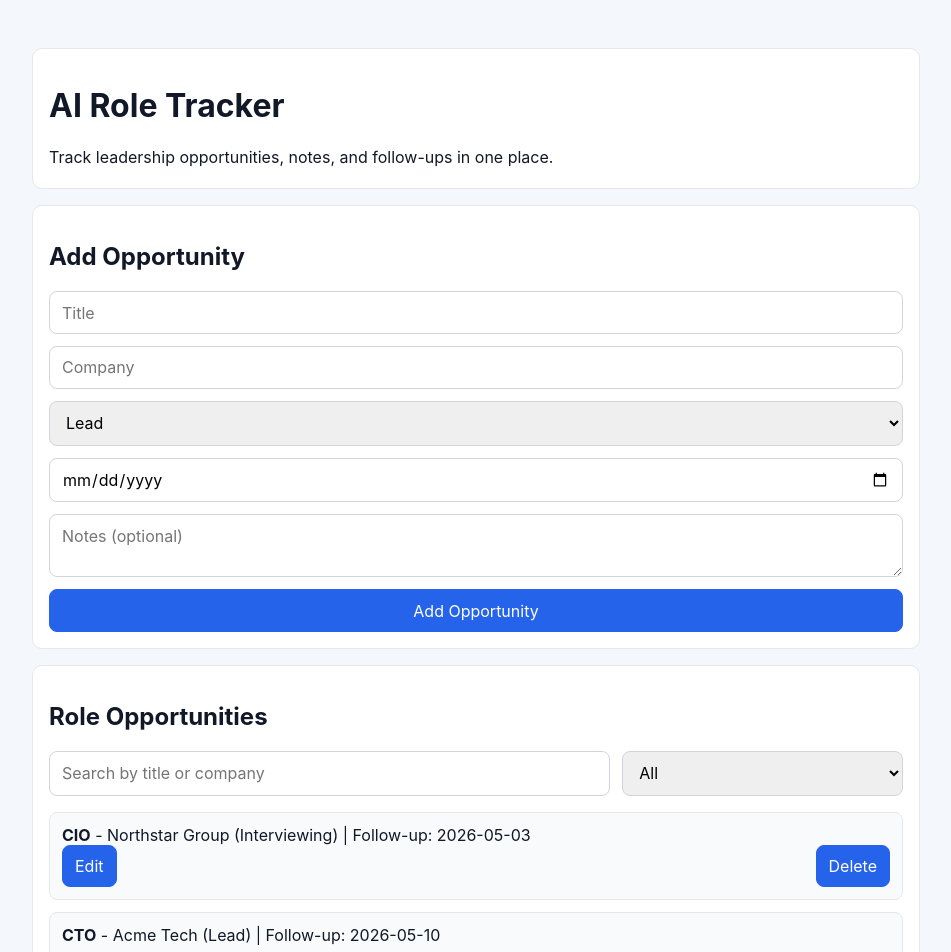
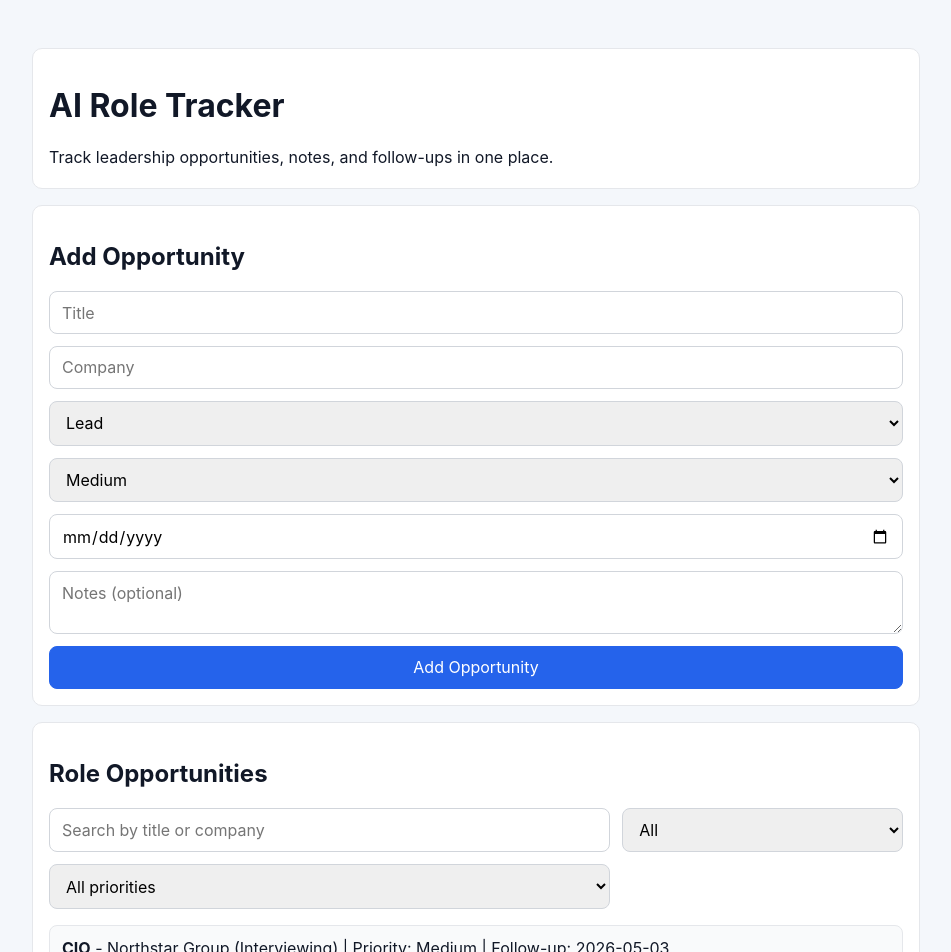
Before and after one commit to georgevlas/ai-role-tracker, a Next.js app: page / in a window 1280 px wide. Shown: the top 952 px of the page, without its empty margins (164-1115 px from the left). Built offline with nearby package versions, Linux system fonts and the light colour scheme.

Commit message:
Add opportunity priority

```diff
--- a/app/page.tsx
+++ b/app/page.tsx
@@ -3,12 +3,14 @@
 import { FormEvent, useEffect, useState } from "react";
 
 type OpportunityStatus = "Lead" | "Applied" | "Interviewing" | "Offer" | "Closed";
+type OpportunityPriority = "High" | "Medium" | "Low";
 
 type Opportunity = {
   id: string;
   title: string;
   company: string;
   status: OpportunityStatus;
+  priority: OpportunityPriority;
   followUpDate: string;
   notes: string;
 };
@@ -20,6 +22,7 @@ const statusOptions: OpportunityStatus[] = [
   "Offer",
   "Closed"
 ];
+const priorityOptions: OpportunityPriority[] = ["High", "Medium", "Low"];
 
 const placeholderRoles: Opportunity[] = [
   {
@@ -27,6 +30,7 @@ const placeholderRoles: Opportunity[] = [
     title: "CTO",
     company: "Acme Tech",
     status: "Lead",
+    priority: "High",
     followUpDate: "2026-05-10",
     notes: "Initial recruiter intro complete."
   },
@@ -35,6 +39,7 @@ const placeholderRoles: Opportunity[] = [
     title: "CIO",
     company: "Northstar Group",
     status: "Interviewing",
+    priority: "Medium",
     followUpDate: "2026-05-03",
     notes: ""
   },
@@ -43,6 +48,7 @@ const placeholderRoles: Opportunity[] = [
     title: "VP Engineering",
     company: "Blue Orbit",
     status: "Applied",
+    priority: "Low",
     followUpDate: "",
     notes: "Follow up next week."
   }
@@ -58,14 +64,17 @@ export default function HomePage() {
   const [title, setTitle] = useState("");
   const [company, setCompany] = useState("");
   const [status, setStatus] = useState<OpportunityStatus>("Lead");
+  const [priority, setPriority] = useState<OpportunityPriority>("Medium");
   const [followUpDate, setFollowUpDate] = useState("");
   const [notes, setNotes] = useState("");
   const [searchTerm, setSearchTerm] = useState("");
   const [statusFilter, setStatusFilter] = useState<"All" | OpportunityStatus>("All");
+  const [priorityFilter, setPriorityFilter] = useState<"All" | OpportunityPriority>("All");
   const [editingId, setEditingId] = useState<string | null>(null);
   const [editTitle, setEditTitle] = useState("");
   const [editCompany, setEditCompany] = useState("");
   const [editStatus, setEditStatus] = useState<OpportunityStatus>("Lead");
+  const [editPriority, setEditPriority] = useState<OpportunityPriority>("Medium");
   const [editFollowUpDate, setEditFollowUpDate] = useState("");
   const [editNotes, setEditNotes] = useState("");
   const [formError, setFormError] = useState("");
@@ -82,14 +91,19 @@ export default function HomePage() {
       if (Array.isArray(parsedValue)) {
         const normalizedItems = parsedValue
           .filter((item) => item.title && item.company && item.status)
-          .map((item) => ({
+          .map((item) => {
+            const normalizedPriority: OpportunityPriority =
+              item.priority === "High" || item.priority === "Low" ? item.priority : "Medium";
+            return {
               id: item.id || createId(),
               title: item.title as string,
               company: item.company as string,
               status: item.status as OpportunityStatus,
+              priority: normalizedPriority,
               followUpDate: typeof item.followUpDate === "string" ? item.followUpDate : "",
               notes: typeof item.notes === "string" ? item.notes : ""
-          }));
+            };
+          });
         if (normalizedItems.length > 0) {
           setOpportunities(normalizedItems);
         }
@@ -109,8 +123,8 @@ export default function HomePage() {
     const nextTitle = title.trim();
     const nextCompany = company.trim();
 
-    if (!nextTitle || !nextCompany || !status) {
-      setFormError("Title, company, and status are required.");
+    if (!nextTitle || !nextCompany || !status || !priority) {
+      setFormError("Title, company, status, and priority are required.");
       return;
     }
     setFormError("");
@@ -120,6 +134,7 @@ export default function HomePage() {
       title: nextTitle,
       company: nextCompany,
       status,
+      priority,
       followUpDate,
       notes: notes.trim()
     };
@@ -128,6 +143,7 @@ export default function HomePage() {
     setTitle("");
     setCompany("");
     setStatus("Lead");
+    setPriority("Medium");
     setFollowUpDate("");
     setNotes("");
   }
@@ -145,6 +161,7 @@ export default function HomePage() {
     setEditTitle(item.title);
     setEditCompany(item.company);
     setEditStatus(item.status);
+    setEditPriority(item.priority);
     setEditFollowUpDate(item.followUpDate);
     setEditNotes(item.notes);
   }
@@ -152,8 +169,8 @@ export default function HomePage() {
   function handleSaveEdit(id: string) {
     const nextTitle = editTitle.trim();
     const nextCompany = editCompany.trim();
-    if (!nextTitle || !nextCompany || !editStatus) {
-      setEditError("Title, company, and status are required.");
+    if (!nextTitle || !nextCompany || !editStatus || !editPriority) {
+      setEditError("Title, company, status, and priority are required.");
       return;
     }
     setEditError("");
@@ -166,6 +183,7 @@ export default function HomePage() {
               title: nextTitle,
               company: nextCompany,
               status: editStatus,
+              priority: editPriority,
               followUpDate: editFollowUpDate,
               notes: editNotes.trim()
             }
@@ -183,7 +201,8 @@ export default function HomePage() {
         role.title.toLowerCase().includes(normalizedSearchTerm) ||
         role.company.toLowerCase().includes(normalizedSearchTerm);
       const matchesStatus = statusFilter === "All" || role.status === statusFilter;
-      return matchesSearch && matchesStatus;
+      const matchesPriority = priorityFilter === "All" || role.priority === priorityFilter;
+      return matchesSearch && matchesStatus && matchesPriority;
     })
     .sort((a, b) => {
       const aTime = a.followUpDate ? new Date(a.followUpDate).getTime() : Number.POSITIVE_INFINITY;
@@ -230,6 +249,19 @@ export default function HomePage() {
               </option>
             ))}
           </select>
+          <select
+            value={priority}
+            onChange={(event) => {
+              setPriority(event.target.value as OpportunityPriority);
+              setFormError("");
+            }}
+          >
+            {priorityOptions.map((option) => (
+              <option key={option} value={option}>
+                {option}
+              </option>
+            ))}
+          </select>
           <input
             type="date"
             value={followUpDate}
@@ -261,6 +293,19 @@ export default function HomePage() {
           >
             <option value="All">All</option>
             {statusOptions.map((option) => (
+              <option key={option} value={option}>
+                {option}
+              </option>
+            ))}
+          </select>
+          <select
+            value={priorityFilter}
+            onChange={(event) =>
+              setPriorityFilter(event.target.value as "All" | OpportunityPriority)
+            }
+          >
+            <option value="All">All priorities</option>
+            {priorityOptions.map((option) => (
               <option key={option} value={option}>
                 {option}
               </option>
@@ -299,6 +344,19 @@ export default function HomePage() {
                       </option>
                     ))}
                   </select>
+                  <select
+                    value={editPriority}
+                    onChange={(event) => {
+                      setEditPriority(event.target.value as OpportunityPriority);
+                      setEditError("");
+                    }}
+                  >
+                    {priorityOptions.map((option) => (
+                      <option key={option} value={option}>
+                        {option}
+                      </option>
+                    ))}
+                  </select>
                   <input
                     type="date"
                     value={editFollowUpDate}
@@ -317,8 +375,8 @@ export default function HomePage() {
                 </div>
               ) : (
                 <>
-                  <strong>{role.title}</strong> - {role.company} ({role.status}) | Follow-up:{" "}
-                  {role.followUpDate || "Not set"}
+                  <strong>{role.title}</strong> - {role.company} ({role.status}) | Priority:{" "}
+                  {role.priority} | Follow-up: {role.followUpDate || "Not set"}
                   {role.notes ? <p>{role.notes}</p> : null}
                   <div className="row">
                     <button type="button" onClick={() => startEdit(role)}>
```
Lines whose indentation alone changed are shown as unchanged.
